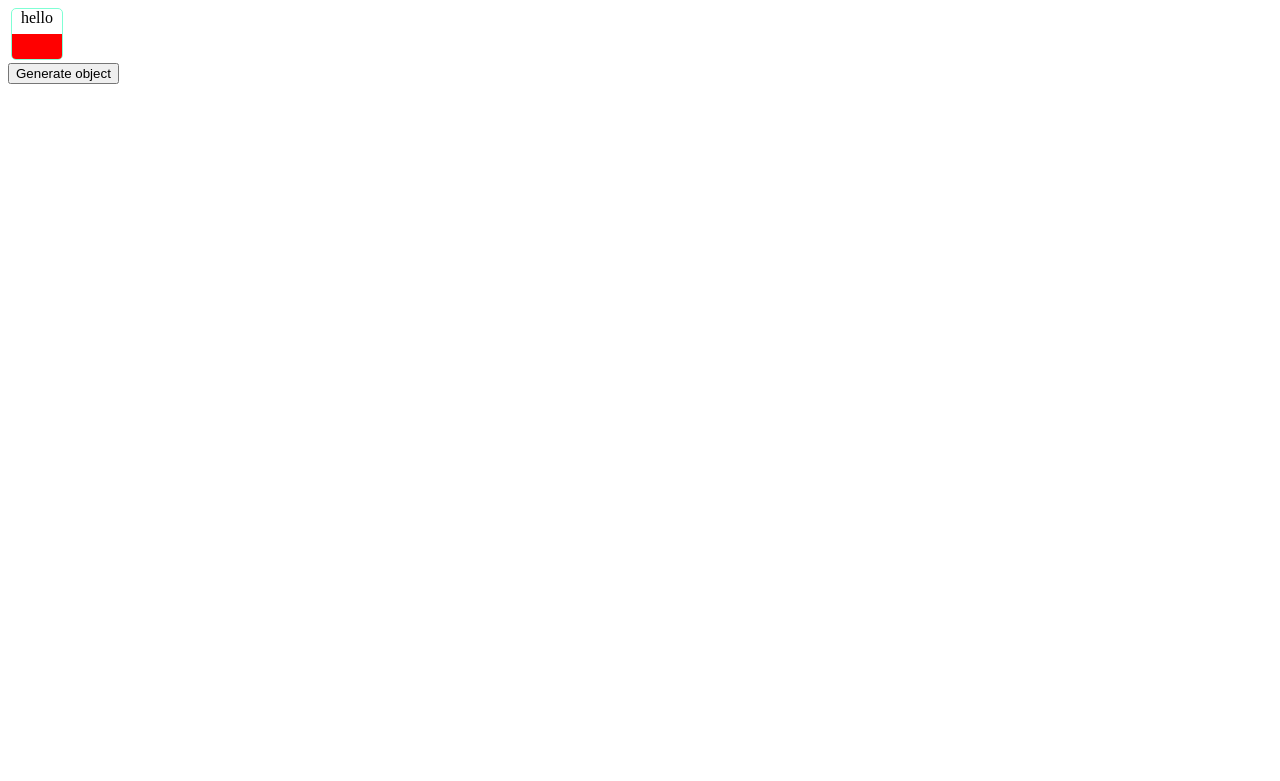
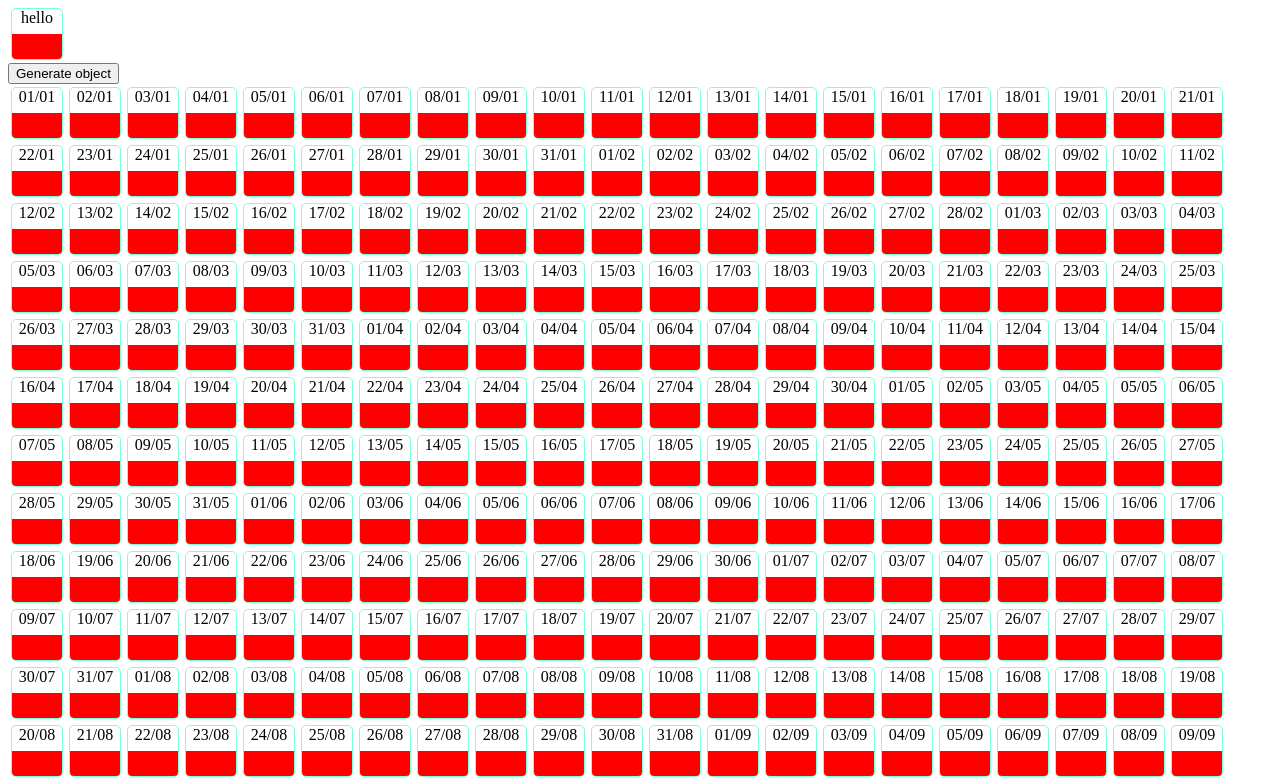
Before and after one commit to MaxPikulin/zavit, a React (Create React App) app: page / in a window 1280 px wide. Shown: the top 781 px of the page. Built offline with nearby package versions, Linux system fonts and the light colour scheme.

Commit message:
Some progress.

```diff
--- a/src/components/App.js
+++ b/src/components/App.js
@@ -25,7 +25,7 @@ class App extends React.PureComponent {
     let object = localStorage.getItem('zavit') || '{}';
     object = JSON.parse(object);
     object.days = object.days || [];
-    if (object.days.length != 365) {
+    if (object.days.length !== 365) {
       for (let i = 0; i < 365; i++) {
         let day = {
           num: 0,
@@ -33,24 +33,24 @@ class App extends React.PureComponent {
           hours: 0,
           proms: []
         }
-        if (object.days.some(d => d.num == i)) continue;
+        if (object.days.some(d => d.num === i)) continue;
         day.num = i;
         day.date = getDateByNum(i);
         object.days.push(day);
       }
     }
-    console.log(object);
+    // console.log(object);
     this.setState({
       days: object.days,
     }, () => this.saveToStorage());
 
   }
 
-  loadFromStorage() {
-    let object = localStorage.getItem('zavit') || '{}';
-    object = JSON.parse(object);
-    this.setState(object);
-  }
+  // loadFromStorage() {
+  //   let object = localStorage.getItem('zavit') || '{}';
+  //   object = JSON.parse(object);
+  //   this.setState(object);
+  // }
 
   saveToStorage() {
     let object = this.state;
@@ -59,17 +59,18 @@ class App extends React.PureComponent {
   }
 
   componentWillMount() {
-    this.loadFromStorage();
+    // this.loadFromStorage();
+    this.handleGenerateClick();
   }
 
 
   handleFlip(e) {
     e.target.classList.toggle('red');
     let newDays = this.state.days.slice();
-    newDays[e.target.id - 1].classList = 'red';
-    this.setState({
-      days: newDays,
-    }, () => this.saveToStorage())
+    newDays[e.target.id].classList = 'red';
+    // this.setState({
+    //   days: newDays,
+    // }, () => this.saveToStorage())
   }
 
   render() {
--- a/src/components/DayContainer.js
+++ b/src/components/DayContainer.js
@@ -1,4 +1,4 @@
-import React, { Component } from 'react';
+import React from 'react';
 import './DayContainer.css';
 import DayThumb from './DayThumb';
 
@@ -6,7 +6,7 @@ class DayContainer extends React.PureComponent {
 
   render() {
     let days = this.props.days;
-    console.log(days);
+    // console.log(days);
     let dayByMonth = '';
     if (days) {
       dayByMonth = days.map(day => {
--- a/src/components/DayThumb.css
+++ b/src/components/DayThumb.css
@@ -11,3 +11,31 @@
 .red {
   background-color: blueviolet;
 }
+
+.testThumb.redBox {
+  background-color: red;
+  height: 50%;
+  position: absolute;
+  bottom: 0;
+}
+.container {
+  width: 50px;
+  height: 50px;
+  border: 1px solid aquamarine;
+  /* box-sizing: border-box; */
+  margin: 3px;
+  border-radius: 5px;
+  text-align: center;
+  user-select: none;
+  position: relative;
+  overflow: hidden;
+}
+.testThumb {
+  width: 50px;
+  height: 50px;
+  position: absolute;
+  bottom: 0;
+  text-align: center;
+  user-select: none;
+  position: absolute;
+}
--- a/src/components/DayThumb.js
+++ b/src/components/DayThumb.js
@@ -1,13 +1,21 @@
-import React, { Component } from 'react';
+import React from 'react';
 import './DayThumb.css';
 
 class DayThumb extends React.PureComponent {
   render() {
     let { day, handleFlip } = this.props;
+    let greenBox = {
+      backgroundColor: 'green',
+      height: '0%',
+    }
 
     return (
-      <div className={'dayThumb ' + this.props.day.classList} id={day.num} onClick={(e) => handleFlip(e)}>
-        {day.date}
+      <div className='container' /* onClick={(e) => this.clickHandler(e)} */>
+        <div className='testThumb redBox'></div>
+        <div style={greenBox} className='testThumb green'></div>
+        <div className={'testThumb ' + this.props.day.classList} id={day.num} onClick={(e) => handleFlip(e)}>
+          {day.date}
+        </div>
       </div>
     );
   }
--- a/src/components/TestThumb.css
+++ b/src/components/TestThumb.css
@@ -1,8 +1,8 @@
-.container {
+/* .container {
   width: 50px;
   height: 50px;
   border: 1px solid aquamarine;
-  /* box-sizing: border-box; */
+  box-sizing: border-box;
   margin: 3px;
   border-radius: 5px;
   text-align: center;
@@ -18,4 +18,4 @@
   text-align: center;
   user-select: none;
   position: absolute;
-}
+} */
--- a/src/index.js
+++ b/src/index.js
@@ -1,6 +1,5 @@
 import React from 'react';
 import ReactDOM from 'react-dom';
 import App from './components/App';
-//TODO: наче зрозумів проблему, при кожній зміні(кліку) оновлюються всі елементи і плюс викликається функція яка вертає дату. переробити функцію і слідкувати за рендерінгом.
 
 ReactDOM.render(<App />, document.getElementById('root'));
```
